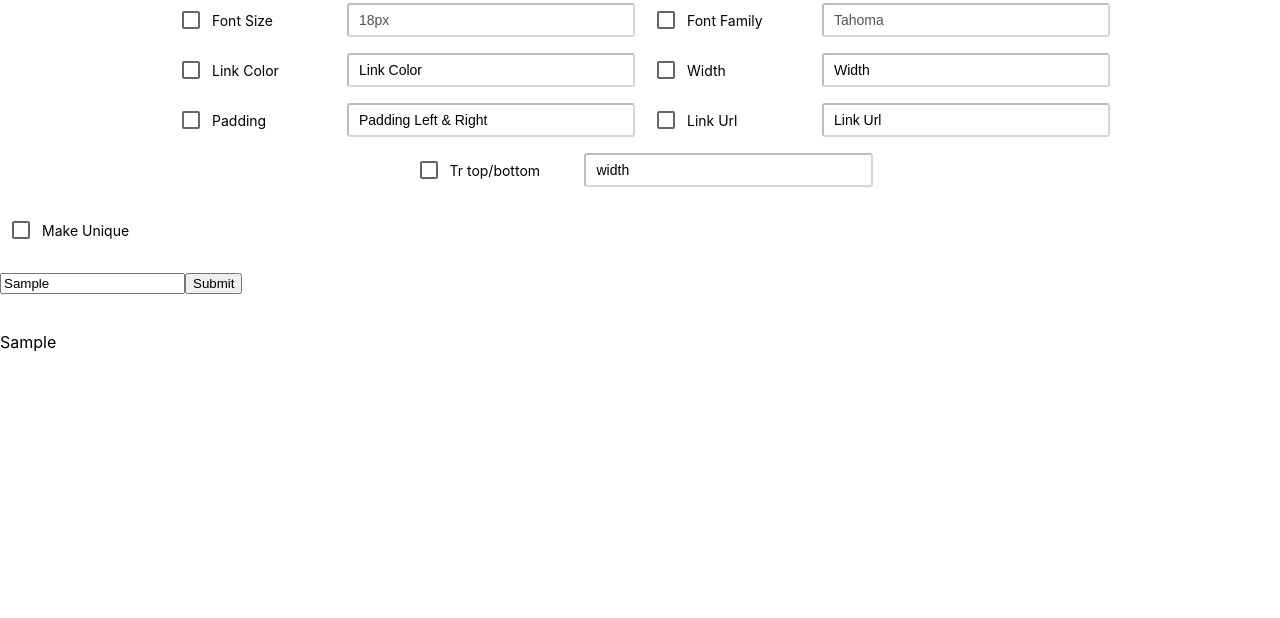
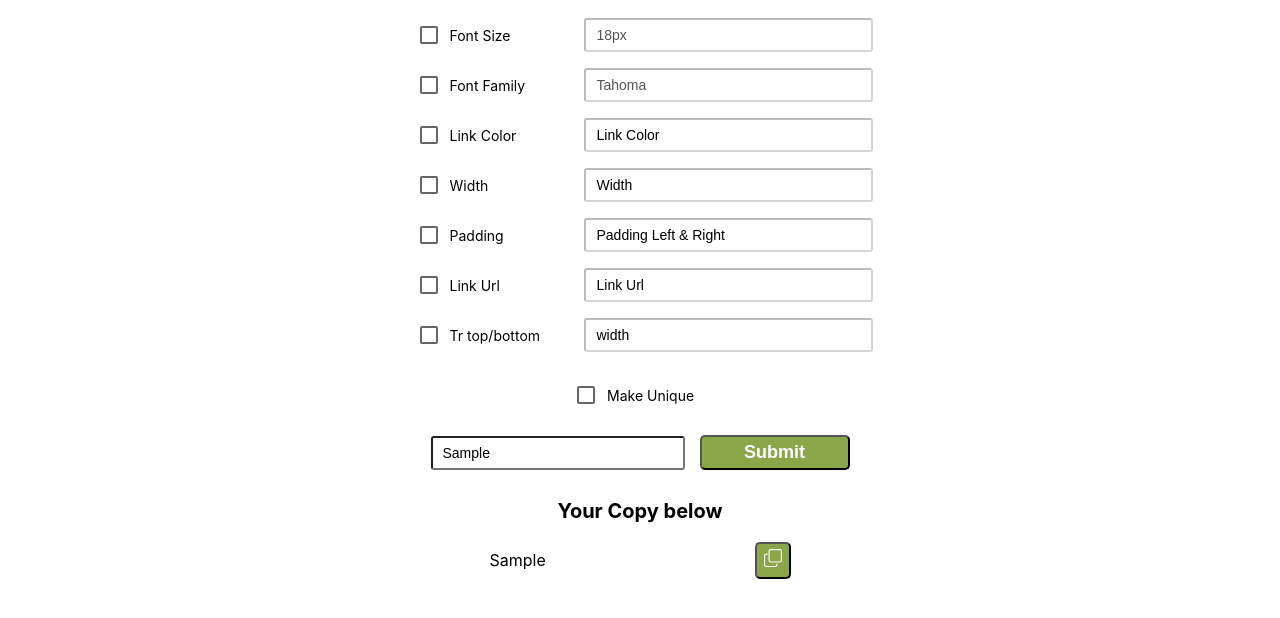
Before and after one commit to INRGI/CopyMaker, a React (Vite) app: page /id-1 in a window 1280 px wide. Both pictures are taken after typing "Sample" into the empty fields and a click on the button "Submit". Shown: the top 618 px of the page. Built offline with nearby package versions, Linux system fonts and the light colour scheme.

Commit message:
update styles

```diff
--- a/src/components/FormPromo/FormPromo.jsx
+++ b/src/components/FormPromo/FormPromo.jsx
@@ -5,8 +5,9 @@ import { useParams } from "react-router-dom";
 import { useDispatch, useSelector } from "react-redux";
 import { nanoid } from "nanoid";
 import { editDomain } from "../../redux/domainSlice";
-import { CheckBoxContainer, Container, FormContainer, FormInput, HasImagesContainer, ImageBlock, ImageContaianer, ImageToDowload, InputContainer, InputToDowload, Label, LinkToDownload, SubmitButtonDownload, SubmitInput, TitleImages } from "./FormPromo.styled";
+import { CheckBoxContainer, Container, CopyButton, FormContainer, FormInput, HasImagesContainer, ImageBlock, ImageContaianer, ImageToDowload, InputContainer, InputToDowload, Label, LabelCheckBox, LinkToDownload, ResultContainer, ResultText, ResultTitle, SubmitButtonDownload, SubmitContainer, SubmitInput, TitleImages } from "./FormPromo.styled";
 import { GrDownload } from "react-icons/gr";
+import { BsCopy } from "react-icons/bs";
 
 import Checkbox from '@mui/material/Checkbox';
 import makeCopy from "../../helpers/makeCopy";
@@ -154,16 +155,16 @@ const FormPromo = () => {
                 </Container>
 
                 <CheckBoxContainer>
-                        <Label>
+                        <LabelCheckBox>
                             <Checkbox checked={isReplace} onChange={() => setReplace((prev) => !prev)} color="success" />
                             Make Unique
-                        </Label>
+                        </LabelCheckBox>
                 </CheckBoxContainer>
 
-                <div>
-                    <SubmitInput name="submit" id={submitId} type="text" placeholder="Paste your copy here :)"/>
-                    <button type="submit">Submit</button>
-                </div>
+                <SubmitContainer>
+                    <SubmitInput autocomplete="off" name="submit" id={submitId} type="text" placeholder="Paste your copy here :)"/>
+                    <SubmitButtonDownload type="submit">Submit</SubmitButtonDownload>
+                </SubmitContainer>
 
 
                 {hasImages && (
@@ -176,7 +177,7 @@ const FormPromo = () => {
 
                                 <LinkToDownload href={match.match(/src=["'](.*?)["']/)[1]} download={`image_${index}`}><GrDownload color="white"/></LinkToDownload>
 
-                                <InputToDowload type="text" placeholder="Paste new link src" value={newLink} onChange={handleChange} />
+                                <InputToDowload autocomplete="off" type="text" placeholder="Paste new link src" value={newLink} onChange={handleChange} />
                                 <SubmitButtonDownload type="button" onClick={() => handleImageReplace(index, newLink)}>Change</SubmitButtonDownload>
                             </ImageBlock>
                         ))}
@@ -186,7 +187,11 @@ const FormPromo = () => {
 
                 {isSubmitted && (
                     <div>
-                        <p>{submitedResult}</p>
+                        <ResultTitle>Your Copy below</ResultTitle>
+                        <ResultContainer>
+                            <ResultText>{submitedResult}</ResultText>
+                            <CopyButton onClick={() => {navigator.clipboard.writeText(submitedResult)}} type="button"><BsCopy /></CopyButton>
+                        </ResultContainer>
                     </div>
                 )}
 
--- a/src/components/FormPromo/FormPromo.styled.jsx
+++ b/src/components/FormPromo/FormPromo.styled.jsx
@@ -23,7 +23,22 @@ export const FormInput = styled(Field)`
 `;
 
 export const SubmitInput = styled(Field)`
-
+    display: block;
+    min-height: 30px;
+    width: 85%;
+    max-width: 230px;
+    background-color: rgba(255,255,255,0.07);
+    border-radius: 3px;
+    padding: 0 10px;
+    font-size: 14px;
+    font-weight: 300;
+    &::placeholder{
+        color: black;
+    }
+    &:hover{
+        transform: translateY(-1px);
+        box-shadow: rgba(0, 0, 0, 0.1) 0 4px 12px;
+    }
 `;
 
 export const InputContainer = styled.div`
@@ -37,15 +52,18 @@ export const InputContainer = styled.div`
 export const Container = styled.div`
     display: flex;
     flex-wrap: wrap;
+    flex-direction: column;
     gap: 10px;
     align-items: center;
     justify-content: center;
+
 `;
 
 export const FormContainer = styled(Form)`
     display: flex;
     flex-direction: column;
     gap: 20px;
+    margin-top: 15px;
 `;
 
 
@@ -57,11 +75,19 @@ export const Label = styled.label`
     width: 250px;
 `;
 
+export const LabelCheckBox = styled.label`
+    display: flex;
+    align-items: center;
+    justify-content: flex-start;
+    font-size: 14px;
+    width: 150px;
+`;
+
 export const CheckBoxContainer = styled.div`
     display: flex;
     gap: 10px;
     align-items: center;
-    justify-content: flex-start;
+    justify-content: center;
     height: 40px;
 `
 
@@ -155,5 +181,48 @@ export const TitleImages = styled.h3`
     line-height: 42px;
     text-align: center;
     margin: 0;
-    margin-top: 30px;
 `;
+
+export const SubmitContainer = styled.div`
+    display: flex;
+    justify-content: center;
+    align-items: center;
+    gap: 15px;
+`;
+
+export const CopyButton = styled.button`
+    background-color: #8aa649;
+    color: white;
+    padding: 5px 7px;
+    font-size: 18px;
+    font-weight: 600;
+    border-radius: 5px;
+    cursor: pointer;
+
+    &:hover{
+        transform: translateY(-1px);
+        box-shadow: rgba(0, 0, 0, 0.1) 0 4px 12px;
+    }
+`;
+
+export const ResultText = styled.p`
+    overflow: hidden;
+    text-overflow: ellipsis;
+    white-space: nowrap;
+    width: 250px;
+`;
+
+export const ResultContainer = styled.div`
+    display: flex;
+    justify-content: center;
+    align-items: center;
+    gap: 15px;
+`;
+
+export const ResultTitle = styled.h3`
+    font-size: 20px;
+    font-weight: 700;
+    line-height: 42px;
+    text-align: center;
+    margin: 0;
+`;
```
